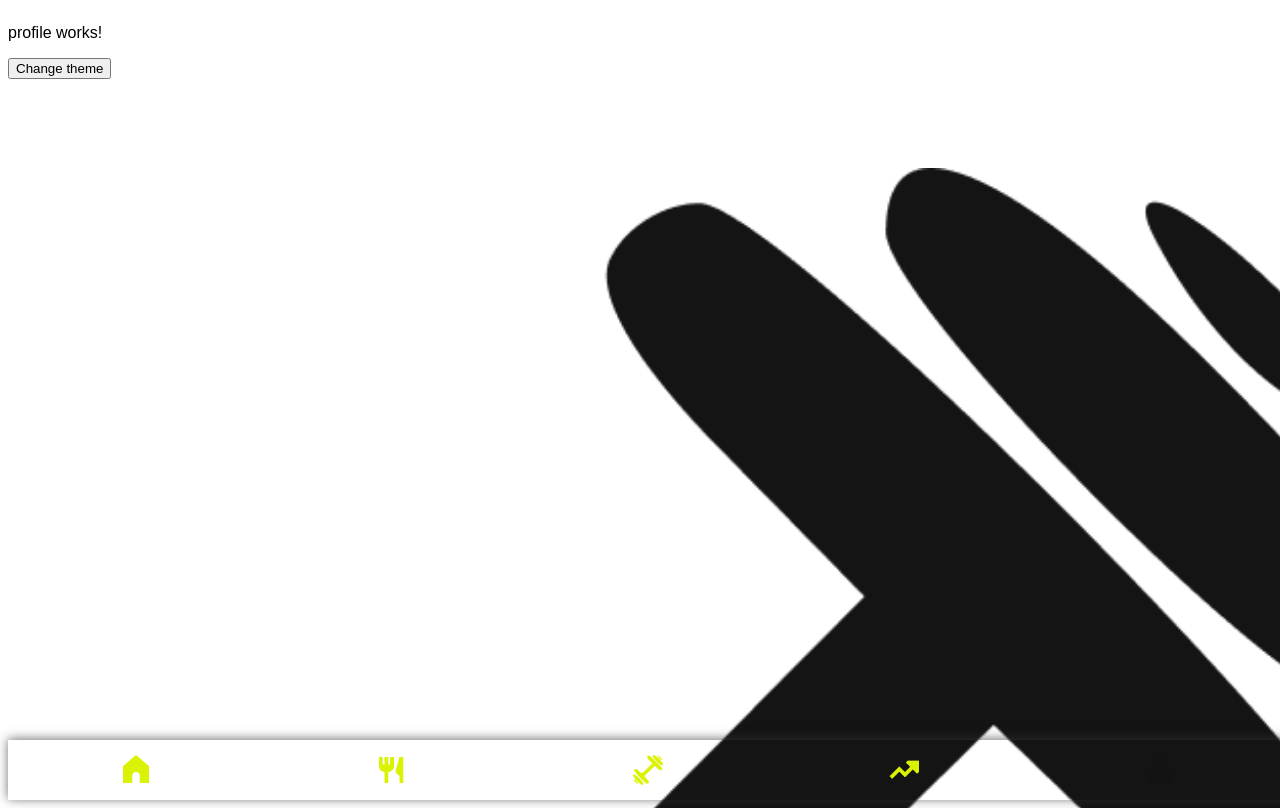
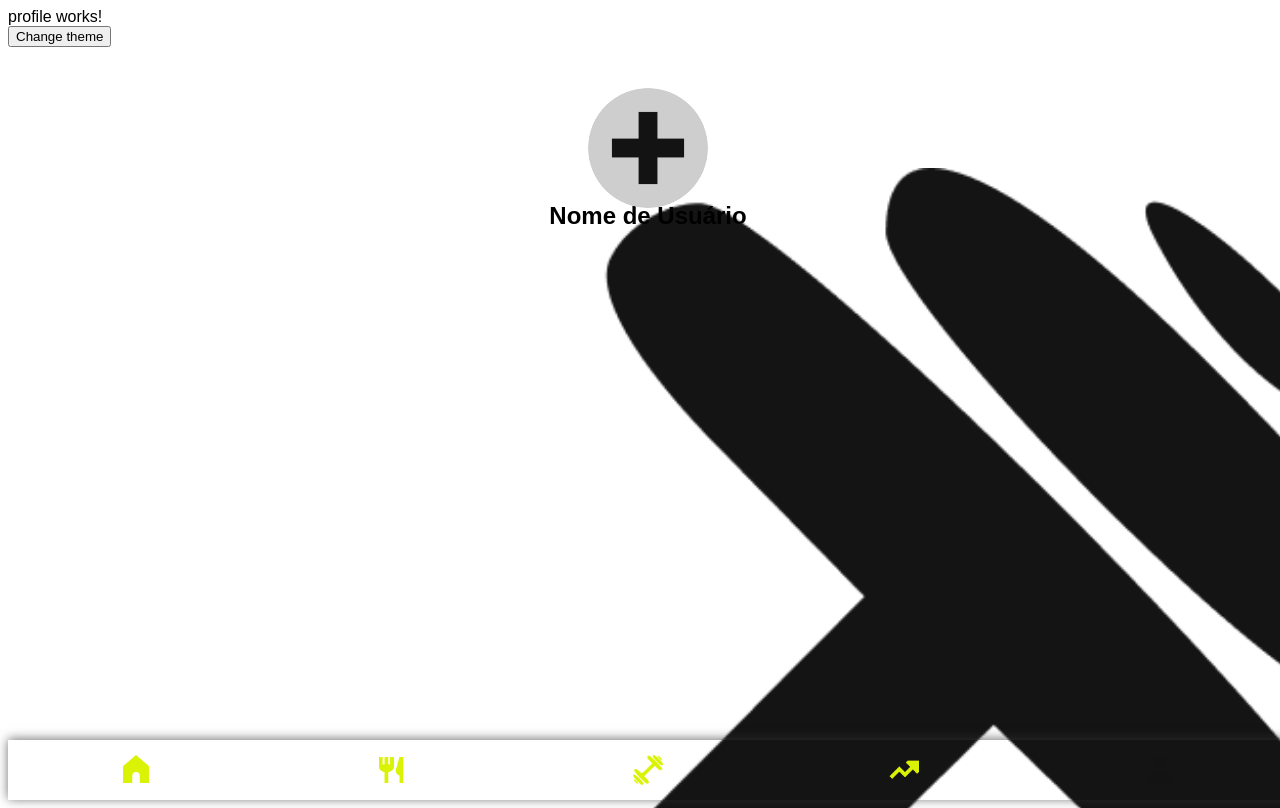
Before and after one commit to Entra-21/neomax-frontend, an Angular app: page /profile in a window 1280 px wide. Built offline with nearby package versions, Linux system fonts and the light colour scheme.

Commit message:
create components of profile page

```diff
--- a/src/app/features/profile/profile.component.css
+++ b/src/app/features/profile/profile.component.css
@@ -0,0 +1,40 @@
+.profile-picture {
+    width: 120px;
+    height: 120px;
+    display: flex;
+    background-image: url('../../../assets/images/add-white.png');
+    background-size: cover;
+    background-position: center;
+    border-radius: 100%;
+    position: absolute;
+    top: 0;
+    left: 50%;
+    transform: translateX(-50%);
+    margin-top: 80px;
+}
+
+.profile-container {
+    text-align: center;
+    margin-top: 155px;
+}
+
+input[type="file"] {
+    display: none;
+}
+
+label {
+    width: 120px;
+    height: 120px;
+    border-radius: 100%;
+    display: inline-block;
+    cursor: pointer;
+    margin-bottom: 10px;
+    text-decoration: underline;
+    color: transparent;
+
+}
+
+h1,
+p {
+    margin: 0;
+}
--- a/src/app/features/profile/profile.component.html
+++ b/src/app/features/profile/profile.component.html
@@ -1,2 +1,7 @@
 <p>profile works!</p>
 <button class="theme-toggle-button" (click)="darkThemeToggle()"> Change theme </button>
+<section class="profile-container">
+<div class="profile-picture"><input type="file" id="profile-upload" accept="image/*">
+<label for="profile-upload">Escolha uma foto de perfil</label></div>
+    <h1>Nome de Usuário</h1>
+</section>
```
